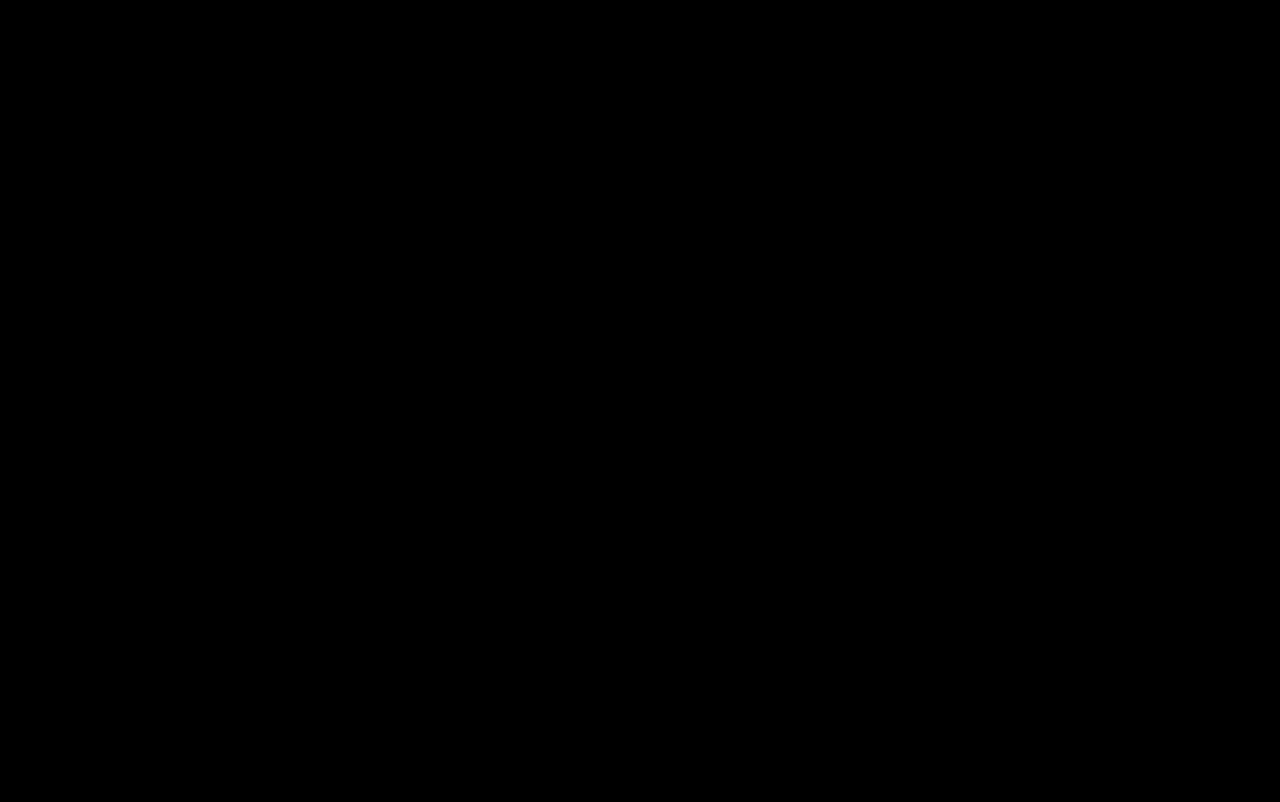
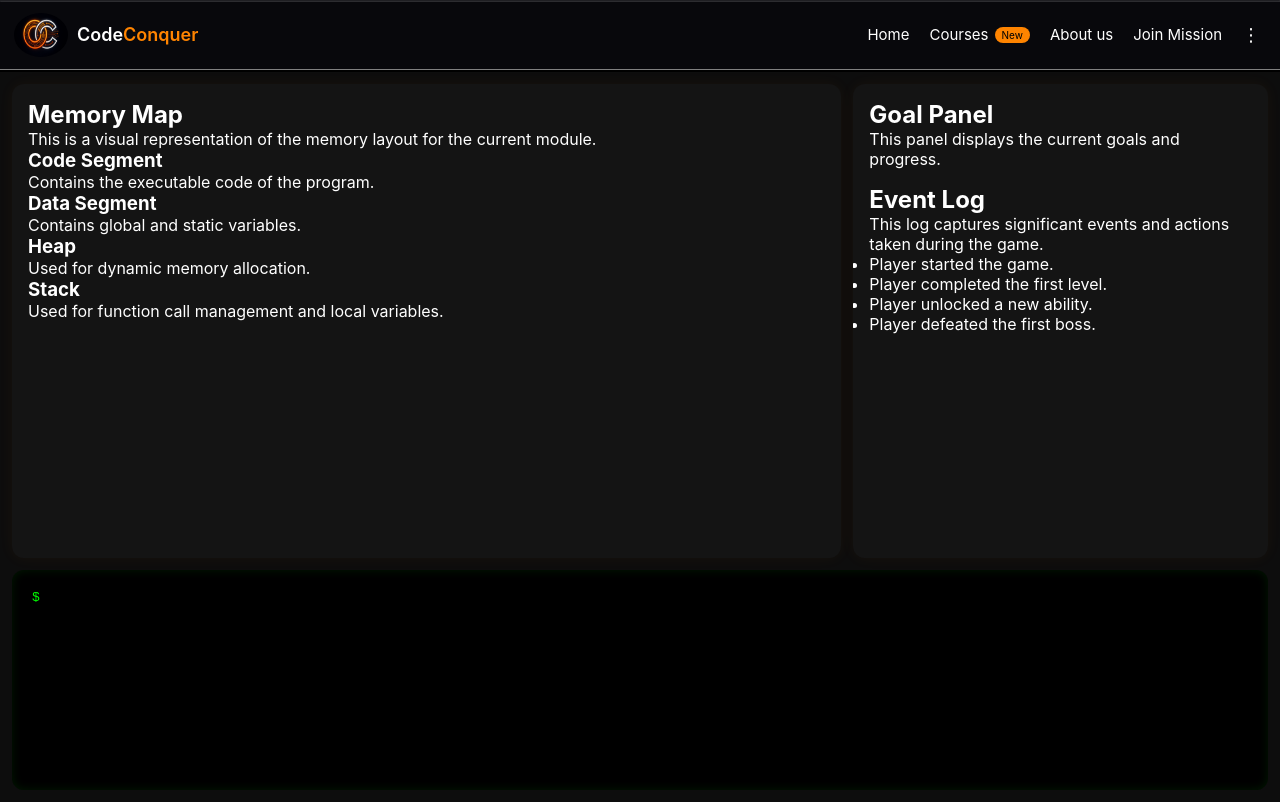
Before and after one commit to Arshh-W/concept-mastery-engine, a React app in the folder frontend/: page /os/memory in a window 1280 px wide. Before the commit this address had no page. Built offline with nearby package versions, Linux system fonts and the light colour scheme; the HTML template or start-up script is replaced by a standard one.

Commit message:
components updates ~ terminal,eventlog,gameshell etc

```diff
--- a/frontend/src/App.jsx
+++ b/frontend/src/App.jsx
@@ -10,7 +10,7 @@ import Signup from "./pages/Signup.jsx";
 import Feedback from "./pages/Feedback.jsx";
 import Contact from "./pages/Contact.jsx";
 import Login from "./pages/Login.jsx";
-
+import GameShell from "./pages/GameShell";
 
 function App() {
   return (
@@ -25,6 +25,7 @@ function App() {
         <Route path="/login" element={<Login />} />
         <Route path="/feedback" element={<Feedback />} />
         <Route path="/contact" element={<Contact />} />
+        <Route path="/os/memory" element={<GameShell />} />
 
       </Routes>
     </AnimatePresence>
--- a/frontend/src/components/Eventlog.jsx
+++ b/frontend/src/components/Eventlog.jsx
@@ -1,4 +1,5 @@
 import React from "react";
+
 const EventLog = () => {
     return (
         <div className="event-log">
@@ -12,4 +13,6 @@ const EventLog = () => {
             </ul>
         </div>
     );
-}
+};
+
+export default EventLog;
--- a/frontend/src/components/Goalpanel.jsx
+++ b/frontend/src/components/Goalpanel.jsx
@@ -8,3 +8,4 @@ const GoalPanel = () => {
         </div>
     );
 }
+export default GoalPanel;
--- a/frontend/src/components/Memorymap.jsx
+++ b/frontend/src/components/Memorymap.jsx
@@ -26,3 +26,4 @@ const MemoryMap = () => {
         </div>
     );
 }
+export default MemoryMap;
--- a/frontend/src/components/Terminal.jsx
+++ b/frontend/src/components/Terminal.jsx
@@ -1,15 +1,51 @@
-import React from 'react';
+import React, { useState } from "react";
 
-const Terminal = () => {
-    return (
-        <div className="terminal">
-            <h2>Terminal</h2>
-            <p>Welcome to the Code Conquer Terminal. Here you can execute commands and see your progress.</p>
-            <div className="terminal-output">
-                <p><span className="command"> </span>Welcome to Code Conquer!</p>
-                <p><span className="command"> </span>Type 'help' to see available commands.</p>
-            </div>
-            <input type="text" className="terminal-input" placeholder="Enter command..." />
-        </div>
-    );
+export default function Terminal({ onCommand }) {
+  const [input, setInput] = useState("");
+  const [history, setHistory] = useState([]);
+
+  const handleKeyDown = (e) => {
+    if (e.key === "Enter") {
+      if (!input.trim()) return;
+
+
+      setHistory((prev) => [...prev, input]);
+
+
+      if (onCommand) {
+        onCommand(input);
+      }
+
+
+      setInput("");
+    }
+  };
+
+  return (
+    <div style={{ padding: "10px", fontFamily: "monospace", color: "lime" }}>
+
+      {history.map((cmd, index) => (
+        <div key={index}>$ {cmd}</div>
+      ))}
+
+
+      <div>
+        ${" "}
+        <input
+          style={{
+            background: "black",
+            border: "none",
+            outline: "none",
+            color: "lime",
+            width: "90%",
+            fontFamily: "monospace",
+          }}
+          value={input}
+          onChange={(e) => setInput(e.target.value)}
+          onKeyDown={handleKeyDown}
+          autoFocus
+        />
+      </div>
+    </div>
+  );
 }
--- a/frontend/src/pages/Gameshell.css
+++ b/frontend/src/pages/Gameshell.css
@@ -0,0 +1,77 @@
+
+
+.game-container {
+  display: grid;
+  grid-template-columns: 2fr 1fr;
+  grid-template-rows: 1fr 220px;
+
+  height: calc(100vh - 70px);
+  margin-top: 70px;
+
+  background: #0d0d0d;
+  gap: 12px;
+  padding: 12px;
+
+  box-sizing: border-box;
+}
+
+.left-panel {
+  grid-column: 1;
+  grid-row: 1;
+
+  background: #141414;
+  border-radius: 12px;
+  padding: 16px;
+
+  overflow: hidden;
+
+  box-shadow: 0 0 15px rgba(255, 140, 0, 0.05);
+}
+
+
+
+.right-panel {
+  grid-column: 2;
+  grid-row: 1;
+
+  background: #141414;
+  border-radius: 12px;
+  padding: 16px;
+
+  overflow-y: auto;
+
+  box-shadow: 0 0 15px rgba(255, 140, 0, 0.05);
+
+  display: flex;
+  flex-direction: column;
+  gap: 16px;
+}
+
+
+
+.bottom-panel {
+  grid-column: 1 / span 2;
+  grid-row: 2;
+
+  background: black;
+  border-radius: 12px;
+
+  padding: 10px;
+
+  overflow-y: auto;
+
+  box-shadow: inset 0 0 10px rgba(0, 255, 0, 0.1);
+}
+
+
+
+.right-panel::-webkit-scrollbar,
+.bottom-panel::-webkit-scrollbar {
+  width: 6px;
+}
+
+.right-panel::-webkit-scrollbar-thumb,
+.bottom-panel::-webkit-scrollbar-thumb {
+  background: #444;
+  border-radius: 10px;
+}
--- a/frontend/src/pages/Gameshell.jsx
+++ b/frontend/src/pages/Gameshell.jsx
@@ -1,27 +1,30 @@
-// src/pages/GameShell.jsx
-import React from 'react';
-import Terminal from '../components/Terminal';
-import MemoryMap from '../components/Memorymap';
-import GoalPanel from '../components/Goalpanel';
-import EventLog from '../components/Eventlog';
-import './Gameshell.css';
+import React from "react";
+import Navbar from "../components/navbar";
+import Terminal from "../components/Terminal";
+import MemoryMap from "../components/Memorymap";
+import EventLog from "../components/Eventlog";
+import GoalPanel from "../components/Goalpanel";
+import "./Gameshell.css";
 
 export default function GameShell() {
   return (
+    <>
+      <Navbar />
+
       <div className="game-container">
-      <div className="side-panel left">
+        <div className="left-panel">
+          <MemoryMap />
+        </div>
+
+        <div className="right-panel">
           <GoalPanel />
           <EventLog />
         </div>
-
-      <main className="visualization-area">
-        {/* Switch between MemoryMap and BTree based on route/module */}
-        <MemoryMap />
-      </main>
 
         <div className="bottom-panel">
           <Terminal />
         </div>
       </div>
+    </>
   );
 }
```
Lines whose indentation alone changed are shown as unchanged.
